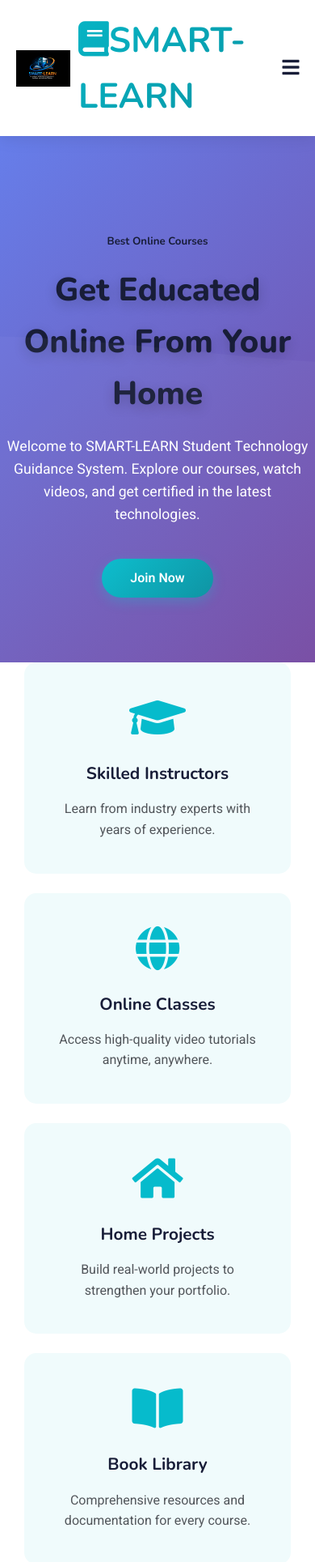
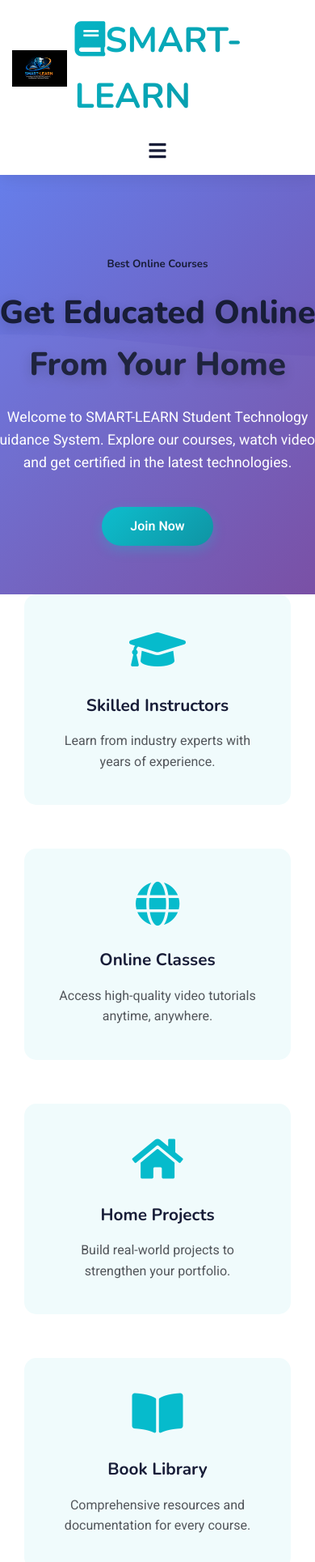
Before and after one commit to uravularajesh59-del/SMART-LEARN, a Flask app: page / in a window 390 px wide. Shown: the top 1929 px of the page at 81% size. Run offline with Flask 3, Linux system fonts and the light colour scheme; some libraries are stand-ins or nearby versions.

Commit message:
Add mobile responsiveness for better phone support

```diff
--- a/StudentTechSystem/static/css/style.css
+++ b/StudentTechSystem/static/css/style.css
@@ -966,3 +966,48 @@ footer::before {
     font-size: 5rem;
     animation: pulse 2s infinite;
 }
+
+/* ============ Mobile Responsiveness ============ */
+@media (max-width: 768px) {
+    .navbar .container {
+        flex-direction: column;
+        padding: 15px;
+    }
+
+    .navbar-brand {
+        margin-bottom: 20px;
+    }
+
+    .nav-links {
+        flex-direction: column;
+        gap: 15px;
+        width: 100%;
+    }
+
+    .nav-item {
+        width: 100%;
+        text-align: center;
+        padding: 10px 0;
+    }
+
+    .hero-wrapper {
+        padding: 100px 0 60px;
+    }
+
+    .hero-wrapper h1 {
+        font-size: 2.5rem;
+    }
+
+    .service-item,
+    .course-item {
+        margin-bottom: 30px;
+    }
+
+    .cert-container {
+        padding: 20px;
+    }
+
+    .cert-name {
+        font-size: 2.5rem;
+    }
+}
```
